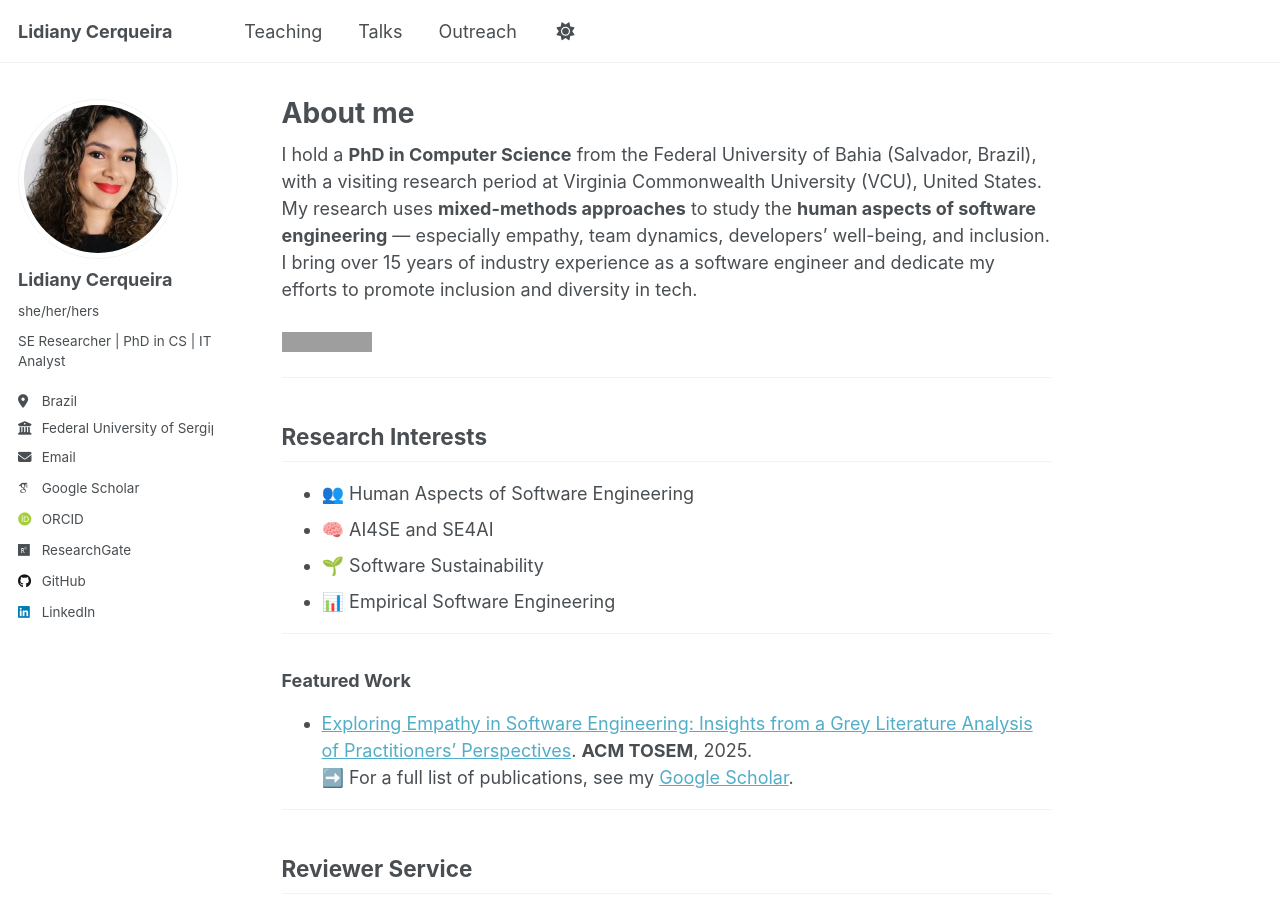
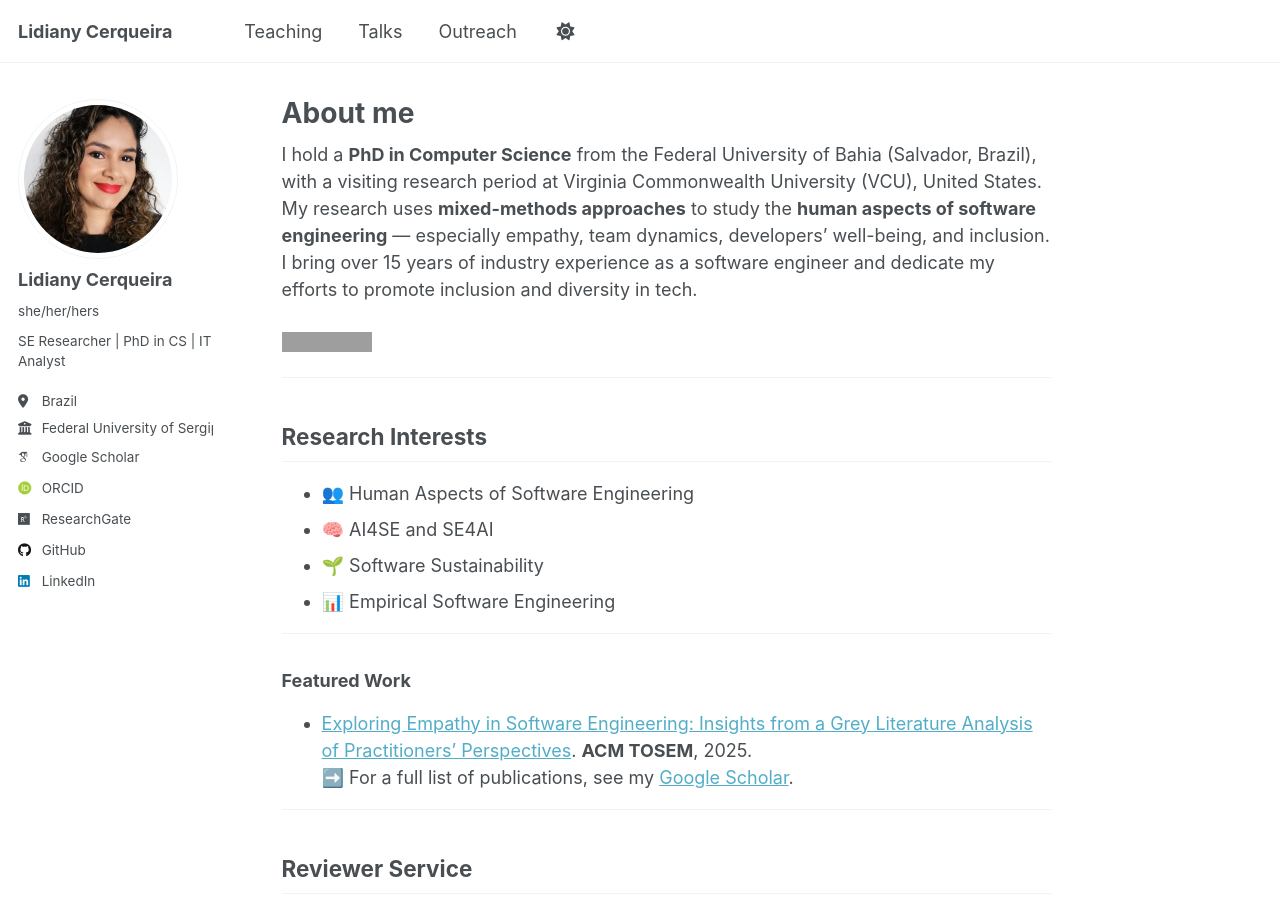
Before and after one commit to lidianycs/lidianycs.github.io, a Jekyll site: the page built from _pages/about.md, in a window 1280 px wide and 900 px high. Built offline with Jekyll 4.4.1, drawn with Linux system fonts in a browser that asks for light colours; some web fonts are replaced; grey boxes are pictures that could not be loaded.

Commit message:
Update _config.yml

```diff
--- a/_config.yml
+++ b/_config.yml
@@ -28,7 +28,7 @@ author:
   location         : "Brazil"
   employer         : "Federal University of Sergipe"
   uri              : # URL
-  email            : "lidianycs@gmail.com"
+  email            : #"lidianycs@gmail.com"
 
   # Academic websites
   academia         : # URL
@@ -37,7 +37,7 @@ author:
   inspire-hep      : # URL
   impactstory      : # URL
   orcid            : "http://orcid.org/0000-0002-4989-0986"
-  linkedin: "lidianycs/"
+  linkedin: "lidianycs"
   researchgate     : "https://www.researchgate.net/profile/Lidiany-Cerqueira?ev=hdr_xprf"
 
 
```
